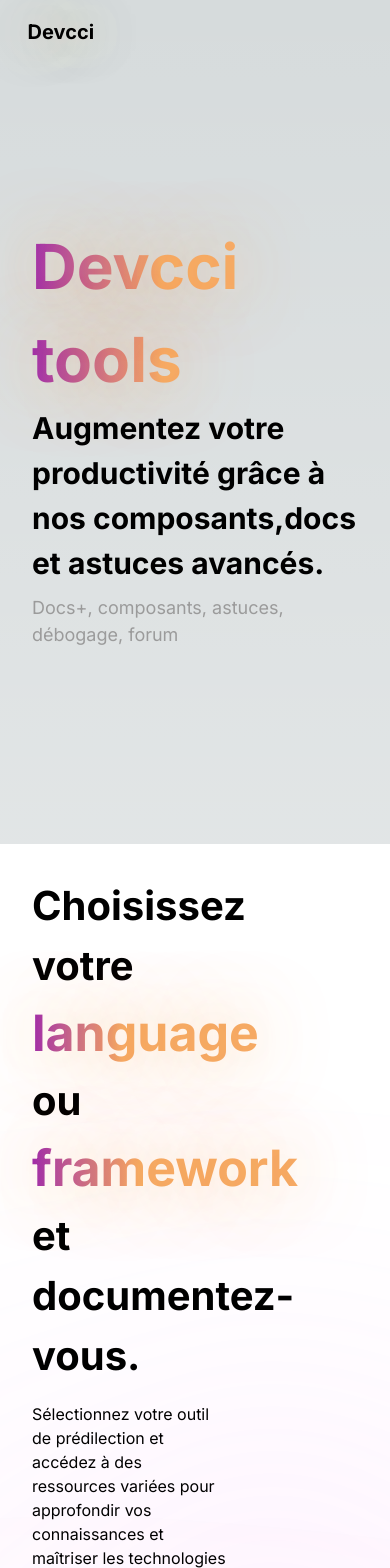
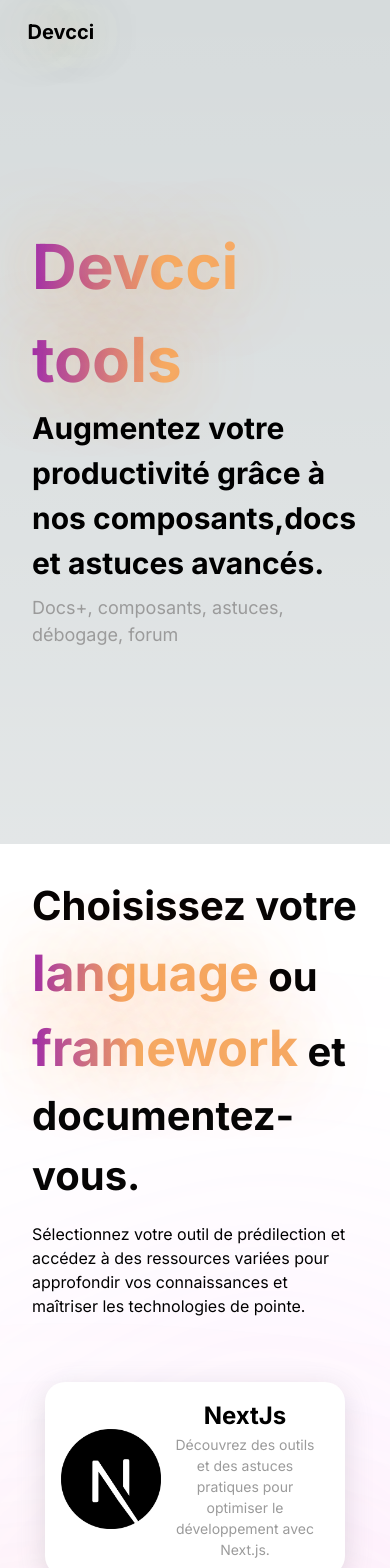
Before and after one commit to Delon00/devcci-tools, a Next.js app: page / in a window 390 px wide. Shown: the top 1568 px of the page. Built offline with nearby package versions, Linux system fonts and the light colour scheme.

Commit message:
modified:   app/globals.css

```diff
--- a/app/globals.css
+++ b/app/globals.css
@@ -10,7 +10,7 @@
 
 @media (prefers-color-scheme: dark) {
   :root {
-    --foreground-rgb: 0, 0, 0;
+    --foreground-rgb: 255, 255, 255;
     --background-start-rgb: 0, 0, 0;
     --background-end-rgb: 0, 0, 0;
   }
@@ -192,6 +192,7 @@
 }
 .texts-section2 h1{
   margin-bottom:1rem;
+  color: #060505!important;
 }
 .texts-section2 p{
   margin-bottom:1rem;
@@ -268,6 +269,9 @@
 }
 @media only screen and (max-width: 568px) {
   .nav-link{display: none;}
+  .texts-section2{
+    width: 100% !important;
+  }
 }
 @media only screen and (max-width: 400px) {
   .circlePosition{
```
